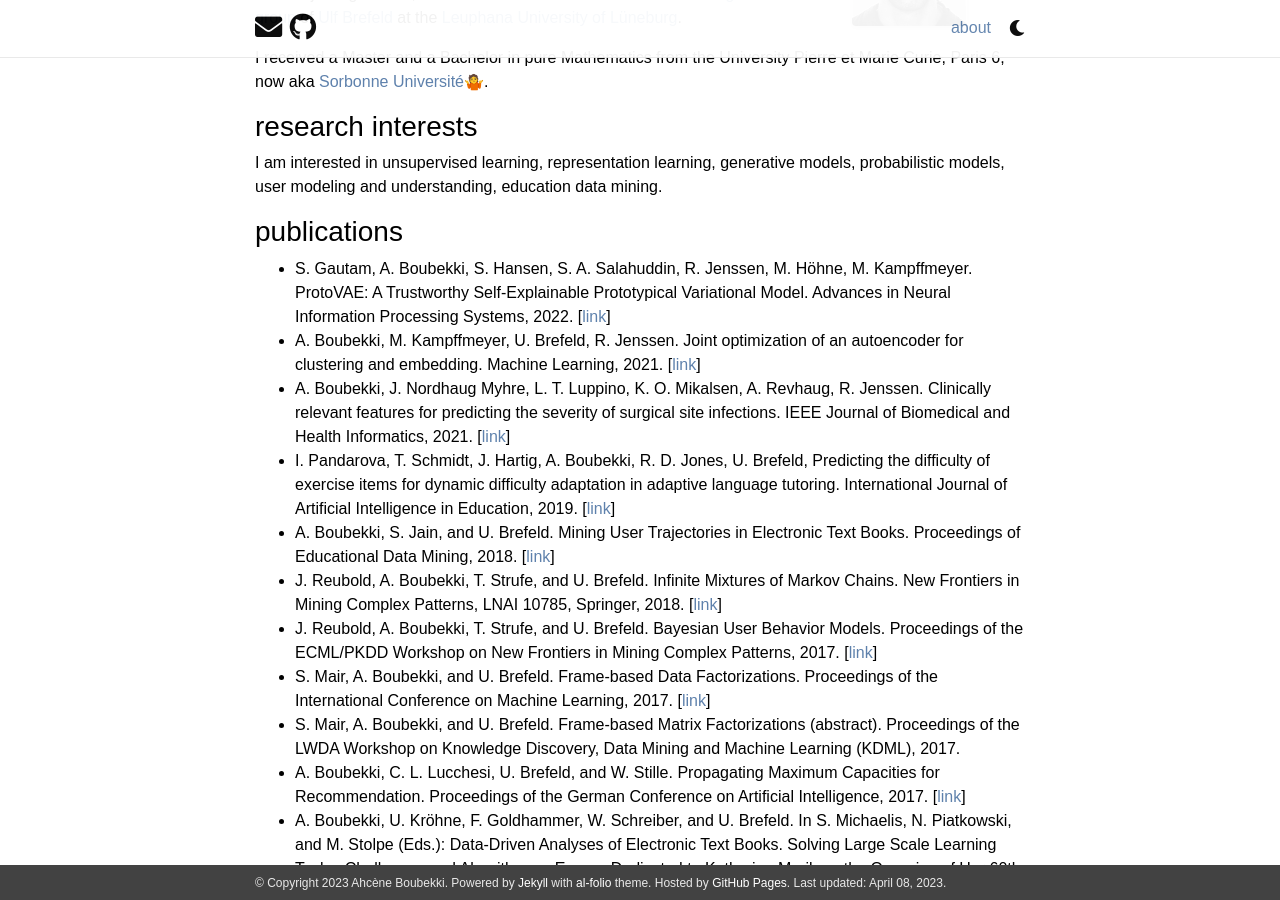
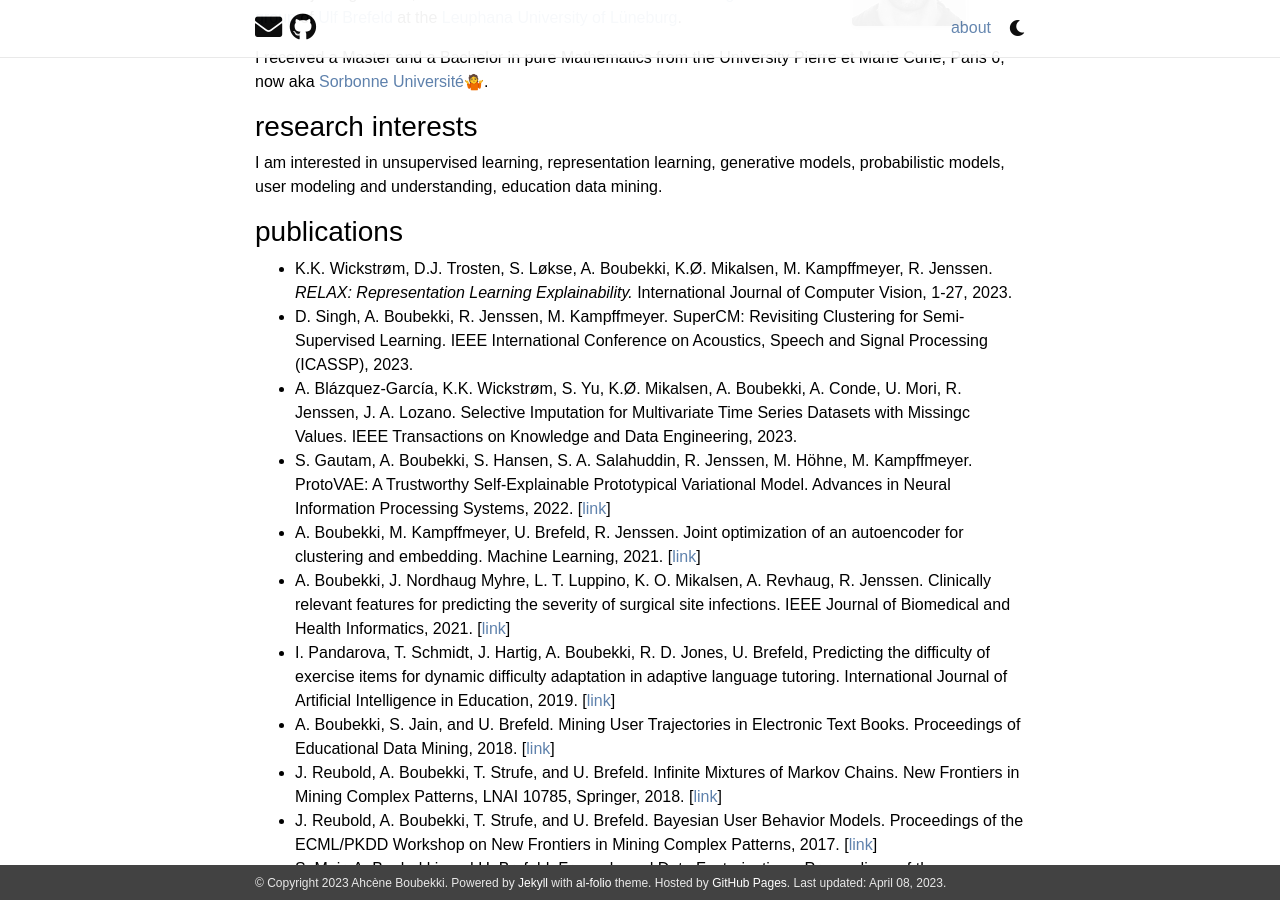
Before and after one commit to Ahcene-B/ahcene-b.github.io, a Jekyll site: the page built from _pages/about.md, in a window 1280 px wide and 900 px high, scrolled down 324 px. Built offline with Jekyll 4.4.1, drawn with Linux system fonts in a browser that asks for light colours; nearby versions of some CDN libraries; comment, search, counter and statistics services are not loaded; a style sheet for code colours, icons or effects is not loaded.

Commit message:
Update publi April 2023

```diff
--- a/_pages/about.md
+++ b/_pages/about.md
@@ -32,6 +32,21 @@ I am interested in unsupervised learning, representation learning, generative mo
 ### publications
 
 <ul>
+  <li>
+    K.K. Wickstrøm, D.J. Trosten, S. Løkse, A. Boubekki, K.Ø. Mikalsen, M. Kampffmeyer, R. Jenssen. <i>RELAX: Representation Learning Explainability.</i>  International Journal of Computer Vision, 1-27, 2023.
+  </li>
+
+
+  <li>
+    D. Singh, A. Boubekki, R. Jenssen, M. Kampffmeyer. SuperCM: Revisiting Clustering for Semi-Supervised Learning. IEEE International Conference on Acoustics, Speech and Signal Processing (ICASSP), 2023.
+  </li>
+
+
+  <li>
+    A. Blázquez-García, K.K. Wickstrøm, S. Yu, K.Ø. Mikalsen, A. Boubekki, A. Conde, U. Mori, R. Jenssen, J. A. Lozano. Selective Imputation for Multivariate Time Series Datasets with Missingc Values. IEEE Transactions on Knowledge and Data Engineering, 2023.
+  </li>
+
+
   <li>
     S. Gautam, A. Boubekki, S. Hansen, S. A. Salahuddin, R. Jenssen, M. Höhne, M. Kampffmeyer. ProtoVAE: A Trustworthy Self-Explainable Prototypical Variational Model.  Advances in Neural Information Processing Systems, 2022. [<a href="https://arxiv.org/pdf/2210.08151">link</a>]
   </li>
```
